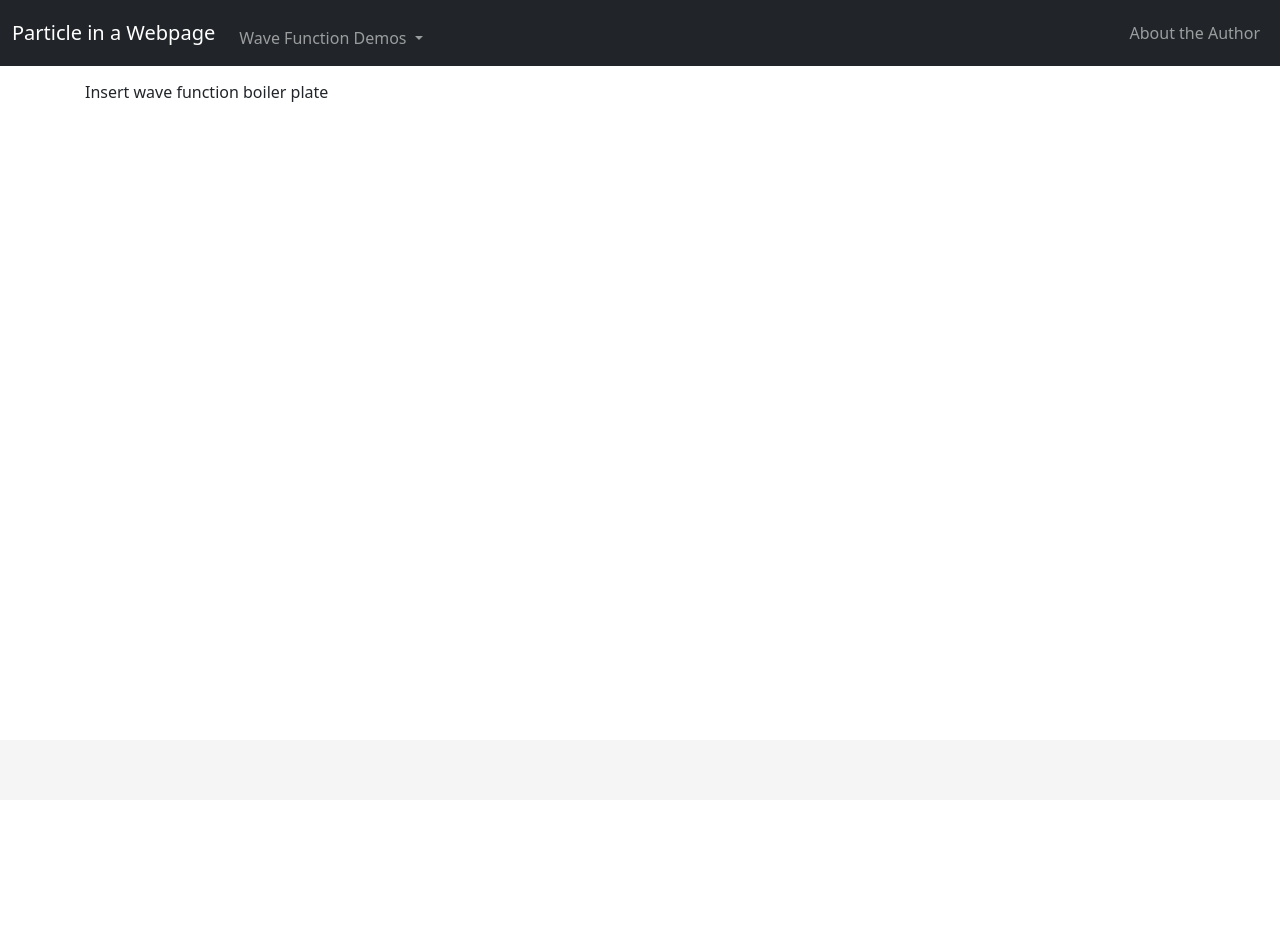
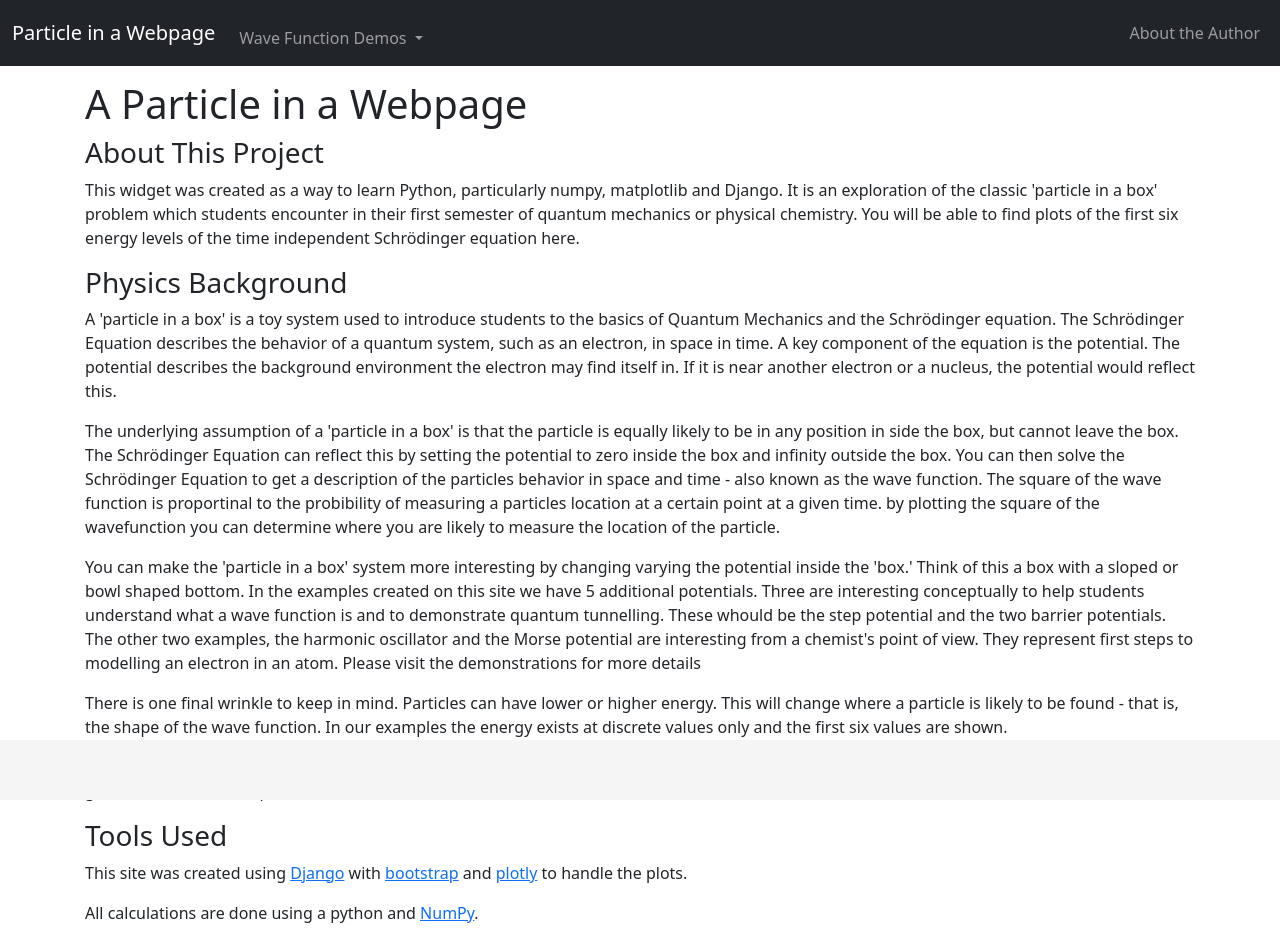
Before and after one commit to cwcraw/WavePage, a Django app: template Demo/templates/index.html in a window 1280 px wide. Before the commit the page ends 102 px from the top, so only its background shows below. Run offline with Django 4.2, Linux system fonts and the light colour scheme; the template is opened without the code that fills it, so the values that code supplies are empty.

Commit message:
Updating Text

```diff
--- a/Demo/library/waveFunctionController.py
+++ b/Demo/library/waveFunctionController.py
@@ -62,7 +62,7 @@ class WaveFunctionController:
         potential_info = {
             potential.STEP.value: {
                 "name": "Step Potential",
-                "text": "Sorry team I cannot, for the life of me, remember the boundary conditions at the step that lead to the behavior observed at high energy levels. Do note, however, that at lower energies we see the expected decay behavior, as the particle does not have enough energy to reside in the high potential step.",
+                "text": "At lower energies we see the expected decay behavior, as the particle does not have enough energy to reside in the high potential step. At hiher energy levels we see more complex behavior demonstrating the particle's probibility of reflecting off or transmitting through the barrier.",
             },
             potential.BARRIER.value: {
                 "name": "Low Barrier Potential",
--- a/Demo/templates/index.html
+++ b/Demo/templates/index.html
@@ -4,7 +4,86 @@
 <div>
   {% block normal_content %}
   <div>
-    Insert wave function boiler plate
+    <h1>A Particle in a Webpage</h1>
+    <h3>About This Project</h3>
+    <p>
+      This widget was created as a way to learn Python, particularly numpy,
+      matplotlib and Django. It is an exploration of the classic 'particle in a
+      box' problem which students encounter in their first semester of quantum
+      mechanics or physical chemistry. You will be able to find plots of the
+      first six energy levels of the time independent Schrödinger equation here.
+    </p>
+    <h3>Physics Background</h3>
+    <p>
+      A 'particle in a box' is a toy system used to introduce students to the
+      basics of Quantum Mechanics and the Schrödinger equation. The Schrödinger
+      Equation describes the behavior of a quantum system, such as an electron,
+      in space in time. A key component of the equation is the potential. The
+      potential describes the background environment the electron may find
+      itself in. If it is near another electron or a nucleus, the potential
+      would reflect this.
+    </p>
+
+    <p>
+      The underlying assumption of a 'particle in a box' is that the particle is
+      equally likely to be in any position in side the box, but cannot leave the
+      box. The Schrödinger Equation can reflect this by setting the potential to
+      zero inside the box and infinity outside the box. You can then solve the
+      Schrödinger Equation to get a description of the particles behavior in
+      space and time - also known as the wave function. The square of the wave
+      function is proportinal to the probibility of measuring a particles
+      location at a certain point at a given time. by plotting the square of the
+      wavefunction you can determine where you are likely to measure the
+      location of the particle.
+    </p>
+
+    <p>
+      You can make the 'particle in a box' system more interesting by changing
+      varying the potential inside the 'box.' Think of this a box with a sloped
+      or bowl shaped bottom. In the examples created on this site we have 5
+      additional potentials. Three are interesting conceptually to help students
+      understand what a wave function is and to demonstrate quantum tunnelling.
+      These whould be the step potential and the two barrier potentials. The
+      other two examples, the harmonic oscillator and the Morse potential are
+      interesting from a chemist's point of view. They represent first steps to
+      modelling an electron in an atom. Please visit the demonstrations for more
+      details
+    </p>
+
+    <p>
+      There is one final wrinkle to keep in mind. Particles can have lower or
+      higher energy. This will change where a particle is likely to be found -
+      that is, the shape of the wave function. In our examples the energy exists
+      at discrete values only and the first six values are shown.
+    </p>
+
+    <p>
+      For more information I would recommend reviewing the wikipedia pages on
+      <a href="https://en.wikipedia.org/wiki/Schr%C3%B6dinger_equation"
+        >the Schrödinger equation</a
+      >
+      or
+      <a
+        href="https://en.wikipedia.org/wiki/Particle_in_a_box#One-dimensional_solution"
+      >
+        a particle in a box
+      </a>
+      to cover the basics and give a more detailed explanation of the math
+      involved.
+    </p>
+
+    <h3>Tools Used</h3>
+    <p>
+      This site was created using
+      <a href="https://www.djangoproject.com/">Django</a> with
+      <a href="https://getbootstrap.com/"> bootstrap</a> and
+      <a href="https://plotly.com/javascript/">plotly</a> to handle the plots.
+    </p>
+
+    <p>
+      All calculations are done using a python and
+      <a href="https://numpy.org/"> NumPy</a>.
+    </p>
   </div>
   {% endblock %}
 </div>
--- a/Demo/templates/potentialError.html
+++ b/Demo/templates/potentialError.html
@@ -4,7 +4,10 @@
 <div>
   {% block normal_content %}
   <div>
-    {{potential}}
+    <h2>
+      The potential you have selected, {{potential}}, is not currently
+      supported. Please select an option from the pull down menu above.
+    </h2>
   </div>
   {% endblock %}
 </div>
```
Also changed, not shown: Demo/templates/aboutMe.html (+7 -1 lines).
